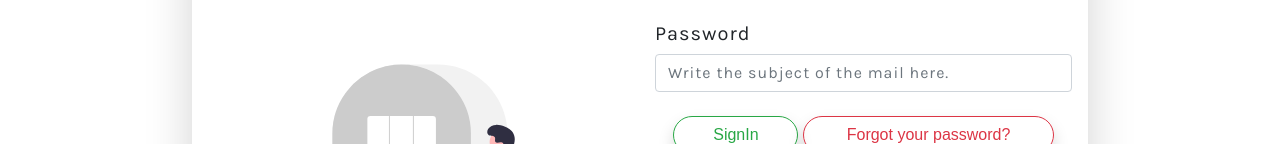
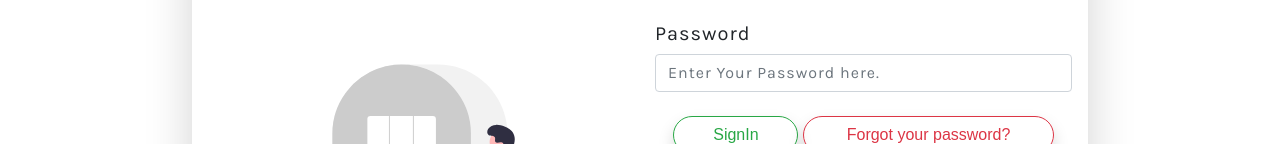
Before and after one commit to anushbhatia/Social-Scheduler, a React (Create React App) app: page /signin in a window 1280 px wide. Shown: the part 397-541 px from the top of the page. Built offline with nearby package versions, Linux system fonts and the light colour scheme.

Commit message:
Update Signin.jsx

```diff
--- a/src/components/Signin.jsx
+++ b/src/components/Signin.jsx
@@ -162,7 +162,7 @@ const Signin = () => {
                                     name="password"
                                     value={password}
                                     onChange={e => onChange(e)}
-                                    placeholder="Write the subject of the mail here."
+                                    placeholder="Enter Your Password here."
                                     required
                                 />
                             </div>
```
